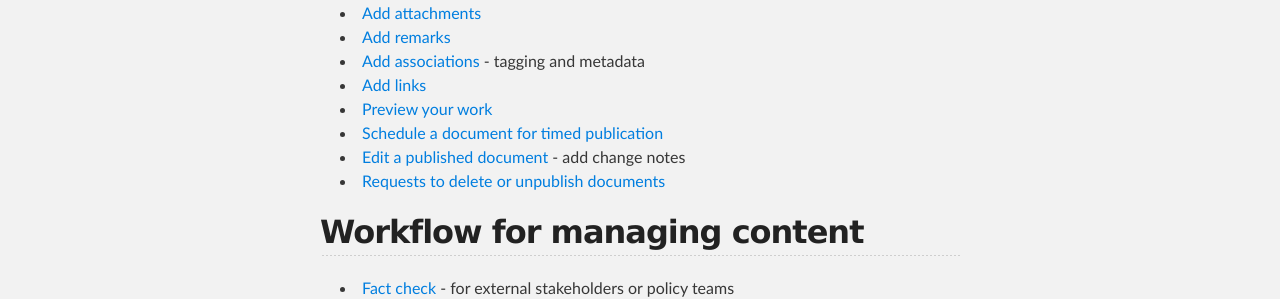
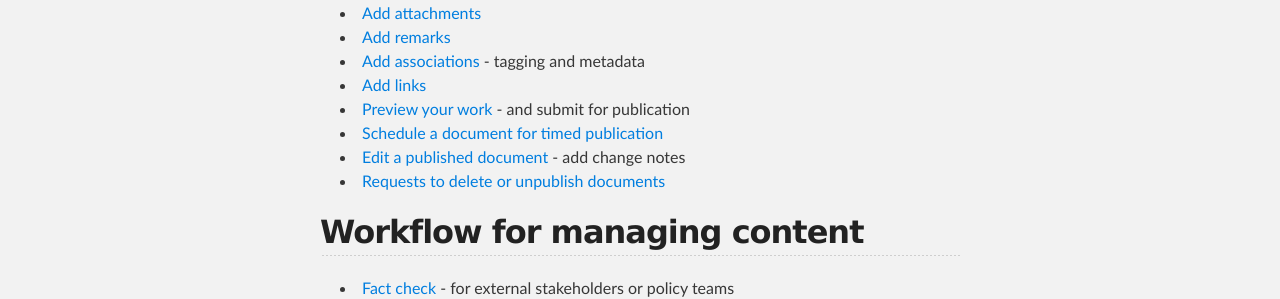
Before and after one commit to alphagov/inside-government-admin-guide, a Jekyll site: the page built from index.md, in a window 1280 px wide. Shown: the part 809-1108 px from the top of the page. Built offline with Jekyll 4.4.1, drawn with Linux system fonts in a browser that asks for light colours.

Commit message:
Update index.md

```diff
--- a/index.md
+++ b/index.md
@@ -25,7 +25,7 @@
 * [Add remarks](creating-documents/add-remarks.html)
 * [Add associations](creating-documents/add-associations.html) - tagging and metadata
 * [Add links](creating-documents/add-links.html)
-* [Preview your work](creating-documents/preview-your-work.html)
+* [Preview your work](creating-documents/preview-your-work.html) - and submit for publication
 * [Schedule a document for timed publication](creating-documents/scheduled-publishing.html)
 * [Edit a published document](creating-documents/editing-a-doc.html) - add change notes
 * [Requests to delete or unpublish documents](creating-documents/delete-unpublish.html)
```
